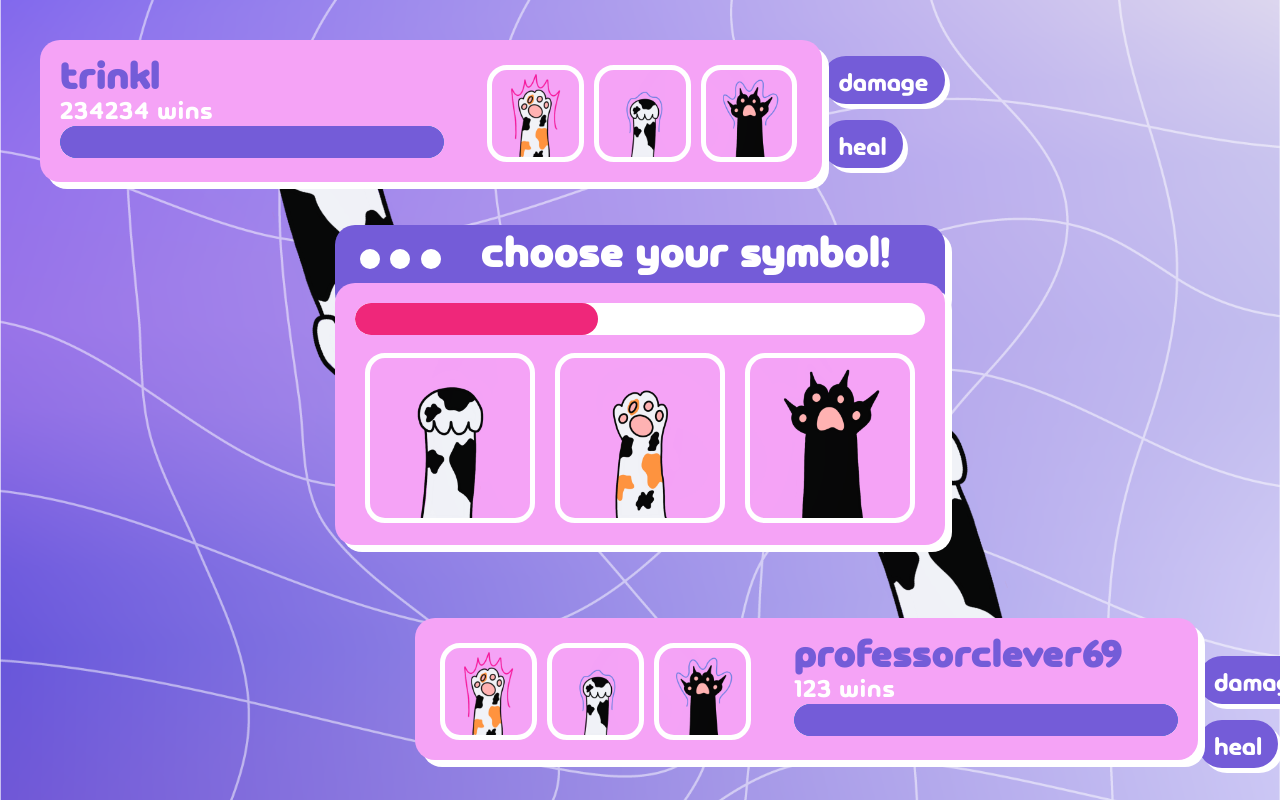
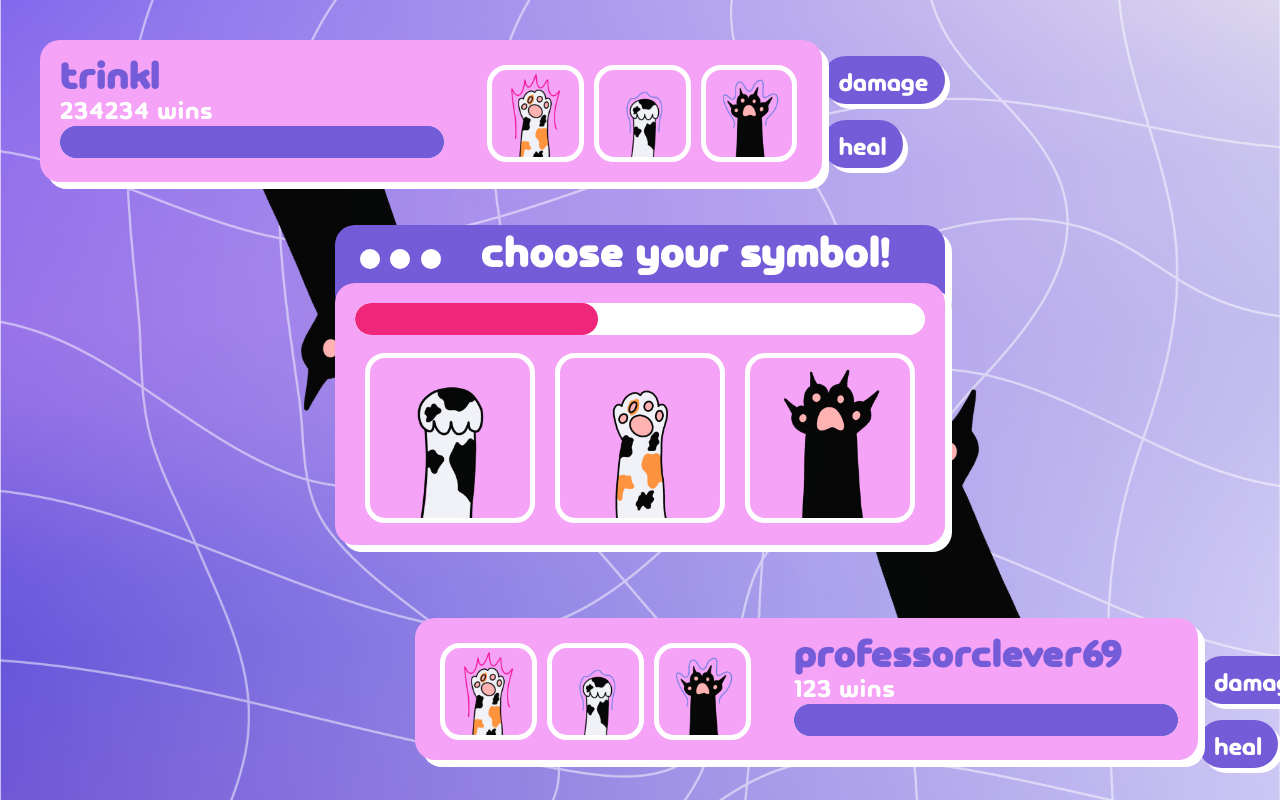
Before and after one commit to th-mayer/rock-paper-scissors, a Vue app in the folder frontend/: page /game in a window 1280 px wide. Built offline with nearby package versions, Linux system fonts and the light colour scheme; no server answers; sample sign-in values are in the browser's storage.

Commit message:
smol commit (opacity)

```diff
--- a/frontend/src/components/CombatResults.vue
+++ b/frontend/src/components/CombatResults.vue
@@ -3,5 +3,5 @@ import CombatSymbol from './CombatSymbol.vue';
 </script>
 
 <template>
-<CombatSymbol :type="0" />
+<CombatSymbol :type="2" />
 </template>
--- a/frontend/src/components/CombatSymbol.vue
+++ b/frontend/src/components/CombatSymbol.vue
@@ -37,13 +37,13 @@ const pic = computed(() => {
 
 .combat-symbol-img.player {
     transform: translateY(10vh) translateX(-16vw) rotate(-90deg) scale(0.4);
-    opacity: 20%;
+    opacity: 40%;
     transition: 2s;
 }
 
 .combat-symbol-img.enemy {
     transform: translateY(-10vh) translateX(16vw) rotate(90deg) scale(0.4);
-    opacity: 20%;
+    opacity: 40%;
     transition: 2s;
 }
 
```
